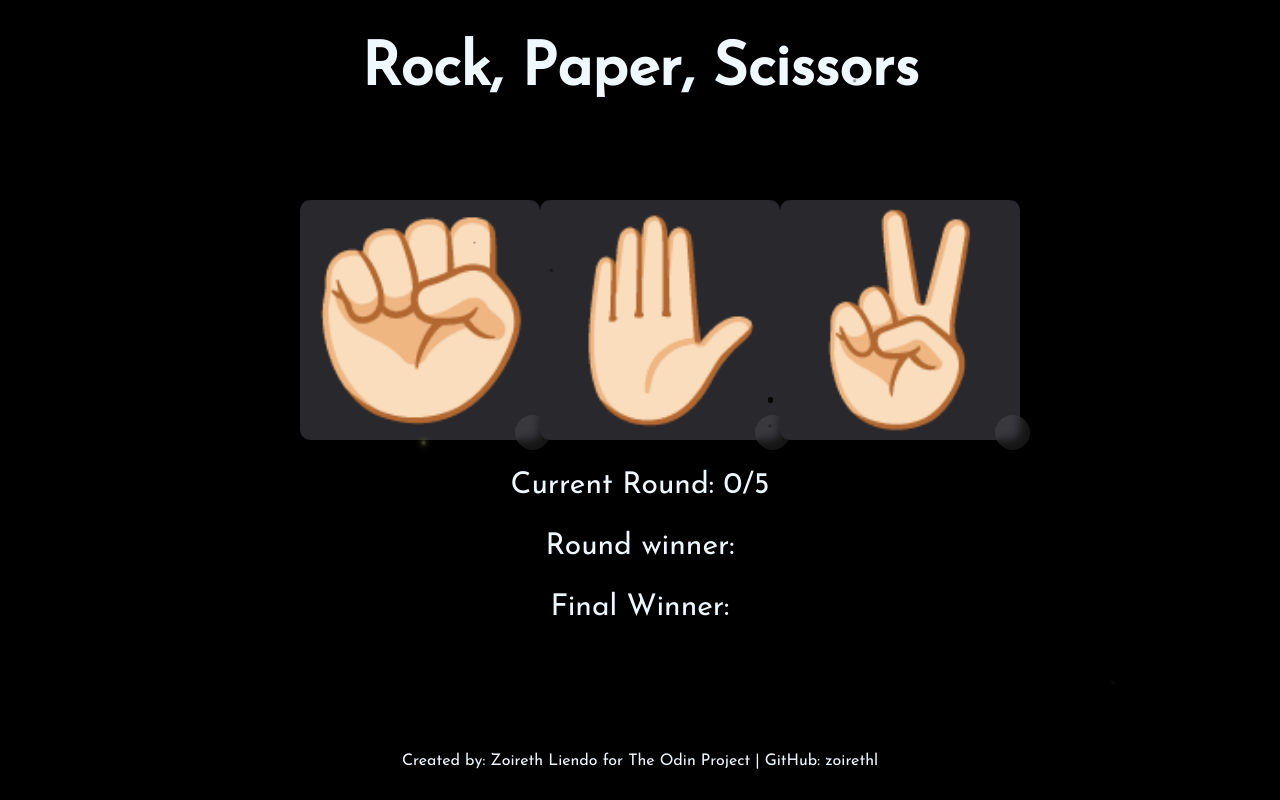
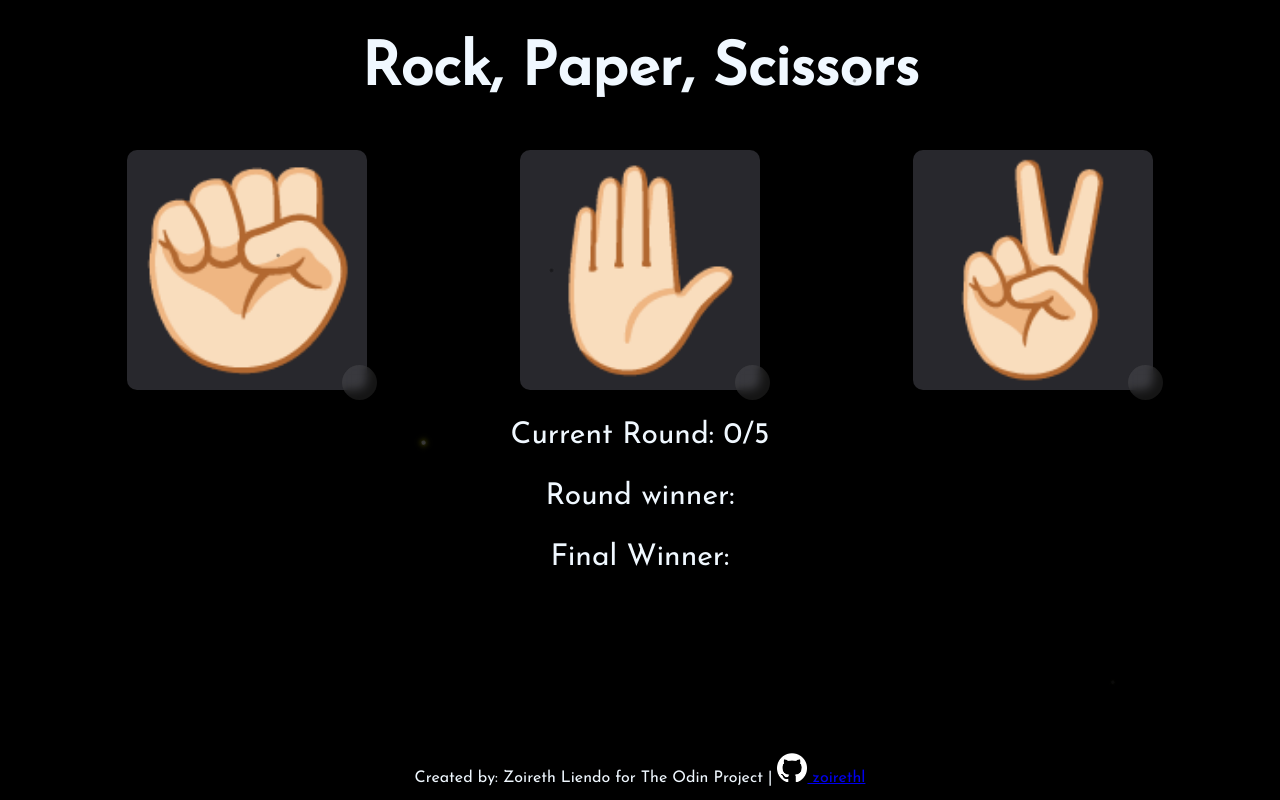
Before and after one commit to zoirethl/rock-paper-scissors-ui, a plain HTML site: page index.html in a window 1280 px wide. Drawn offline with Linux system fonts and the light colour scheme.

Commit message:
Updated margins and readme file

```diff
--- a/index.html
+++ b/index.html
@@ -39,6 +39,7 @@
     <div class="firefly"></div>
     <div class="firefly"></div>
 </body>
-<footer>Created by: Zoireth Liendo for The Odin Project | GitHub: zoirethl</footer>
+<footer>Created by: Zoireth Liendo for The Odin Project | <a href="https://github.com/zoirethl">
+    <img src="github-mark-white copy 2.png"> zoirethl </a></footer>
 <script src="script.js"></script>
 </html>
--- a/style.css
+++ b/style.css
@@ -1318,15 +1318,17 @@ footer {
   }
 }
 
-
+img {
+  width: 30px;
+}
 
 /* buttons */
 .buttons {
   display: flex;
   justify-content: space-around;
-  margin-left: 300px;
-  margin-right: 300px;
-  margin-top: 100px;
+  margin-left: 50px;
+  margin-right: 50px;
+  margin-top: 50px;
 
 }
 
```
Also changed, not shown: github-mark-white copy 2.png (added), 2 other files.
